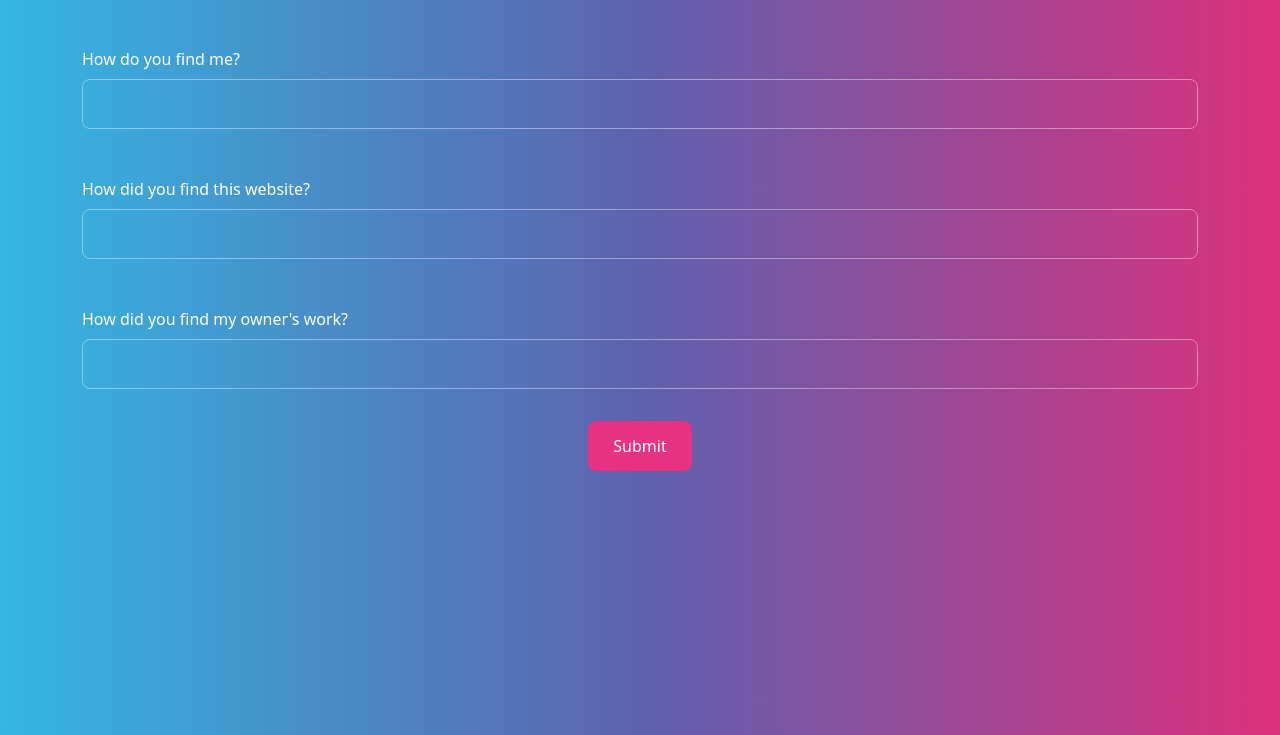
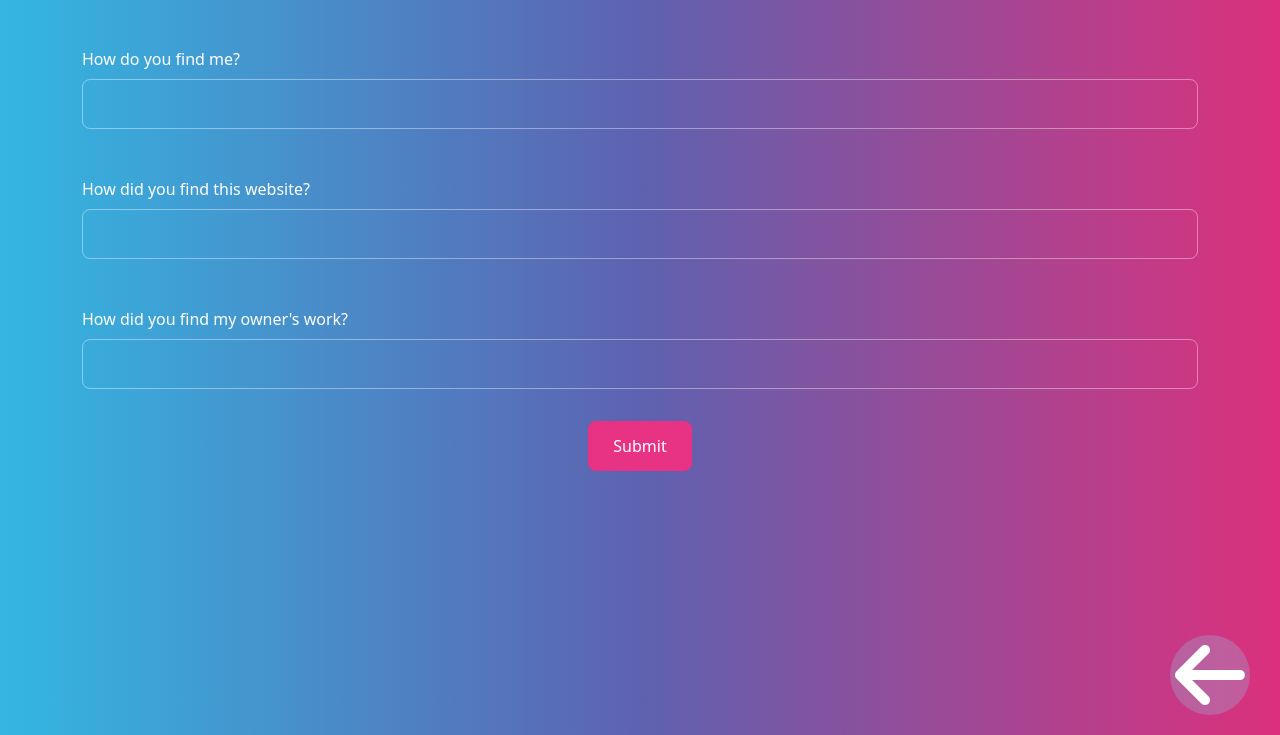
Before and after one commit to miutamihai/samy-website, a PHP site: page /feedback/index.html in a window 1280 px wide. Shown: the part 65-800 px from the top of the page. Run offline with PHP 8.4, Linux system fonts and the light colour scheme.

Commit message:
[master] Add go home button

```diff
--- a/feedback/index.html
+++ b/feedback/index.html
@@ -24,6 +24,13 @@
     <script src="index.js"></script>
 </head>
 <body>
+<div id="goHome">
+    <a style="text-decoration: none" href="../index.html">
+        <div class="d-flex full-parent-height full-parent-width align-items-center justify-content-center">
+            <i class="fas fa-arrow-left back-arrow"></i>
+        </div>
+    </a>
+</div>
 <div class="container full-screen-height">
     <h1 class="text-center">
         Tell me your thoughts
--- a/feedback/style.css
+++ b/feedback/style.css
@@ -1,3 +1,22 @@
 .hidden {
     display: none;
 }
+
+#goHome {
+    position: fixed;
+    bottom: 20px;
+    right: 30px;
+    z-index: 99;
+    border: none;
+    outline: none;
+    cursor: pointer;
+    border-radius: 50%;
+    font-size: 18px;
+    background-color: rgba(149,192,226, 0.3);
+    height: 80px;
+    width: 80px;
+}
+
+#goHome:hover {
+    background-color: #555;
+}
```
